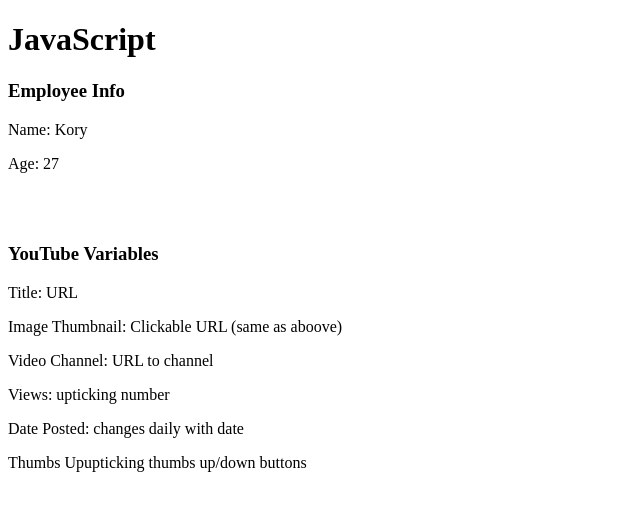
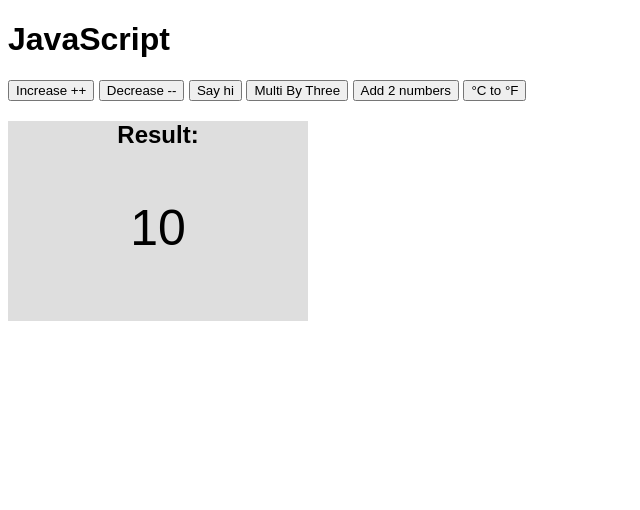
Before and after one commit to tmarc007/temperature, a plain HTML site: page index.html in a window 1280 px wide. Shown: the whole page, without its empty margins (0-640 px from the left). Drawn offline with Linux system fonts and the light colour scheme.

Commit message:
temperature103.2

```diff
--- a/index.html
+++ b/index.html
@@ -3,12 +3,28 @@
 <head>
     <meta charset="UTF-8">
     <meta name="viewport" content="width=device-width, initial-scale=1.0">
+    <link rel="stylesheet" href="mystyles.css">
     <title>Java Script Doc</title>
 
 </head>
 <body>
     <h1>JavaScript</h1>
 
-    <script src="script.js"></script>
+    <button onclick="increase()">Increase ++</button>
+    <button onclick="decrease()">Decrease --</button>
+    <button onclick="sayHi()">Say hi</button>
+    <button onclick="multiByThree()">Multi By Three</button>
+    <button onclick="addTwoNumbers()">Add 2 numbers</button>
+    <button onclick="convertC2F()">°C to °F</button>
+
+
+    <div class="results-zone">
+        <h2>Result:</h2>
+        <p id="total">10</p>
+    </div>
+
+
+    <!-- <script src="./scripts.js/script.js"></script> -->
+    <script src="./scripts/script2.js"></script>
 </body>
 </html>
--- /dev/null
+++ b/mystyles.css
@@ -0,0 +1,21 @@
+/*global*/
+
+body{
+    font-family: arial;
+}
+
+/*main*/
+
+.results-zone{
+    background-color: #dedede;
+    width: 300px;
+    height: 200px;
+    text-align: center;
+}
+
+#result{
+    font-size: 50px;
+}
+#total{
+    font-size: 50px;
+}
--- a/script.js
+++ b/scripts/script.js
@@ -21,6 +21,9 @@ var views="upticking number";
 var postedDate="changes daily with date";
 var thumbsUp="upticking thumbs up/down buttons";
 
+let clientName="John";
+let isActive=true;
+let credit=1000; //they do not change
 
 document.write(
     `
--- /dev/null
+++ b/scripts/script2.js
@@ -0,0 +1,64 @@
+//functions
+let counter = 0;
+
+//1. creating the function
+function increase(){
+    counter++;
+    console.log(counter);
+}
+
+function decrease(){
+    counter--;
+    console.log(counter);
+}
+//2)call/run/execute the function
+
+function sayHi(){
+    let userName=prompt("Enter your name:");
+
+    console.log("Welcome ... " + userName);
+}
+
+// //old console version
+// function multiByThree(){
+//     //1. get the number from a prompt
+//     let number= number(prompt("Enter the number: "));
+//     console.log(number);
+//     //2. multi the number by 3
+//     let result=number*3;
+//     //3. display the result on the console
+//     console.log(result);
+// }
+function multiByThree(){
+    //1. get the number from a prompt
+    let number= Number(prompt("Enter the number: "));
+    //2. multi the number by 3
+    let result =number*3;
+    //3. display the result on the console
+    document.getElementById("total").innerHTML=result;
+}
+
+//create a function that adds up two numbers (get them from the prompt)
+function addTwoNumbers(){
+    let number1=prompt("Enter your first number");
+    console.log(number1);
+    let number2=prompt("Enter your second number");
+    console.log(number2);
+    let result=parseInt(number1) + parseInt(number2);
+    console.log(result);
+    document.getElementById("total").innerHTML=result;
+}
+
+// From a prompt convert Celsius to Fahrenheit
+    //1. create function name and section
+function convertC2F(){
+    //2. create button in html (will reuse results section in html)
+    //3. create prompt
+    let number3= Number(prompt("Enter temperature in Celsius:"));
+    //4. create a variable "temperature" that stores temp in °C and converts it to °F
+    let result=number3 * 9/5 + 32;
+    // If statements that show diff emojis depending on result
+
+    //5. display the converted temperature under Results in HTML
+    document.getElementById("total").innerHTML=result;
+}
```
Also changed, not shown: 1 other file.
